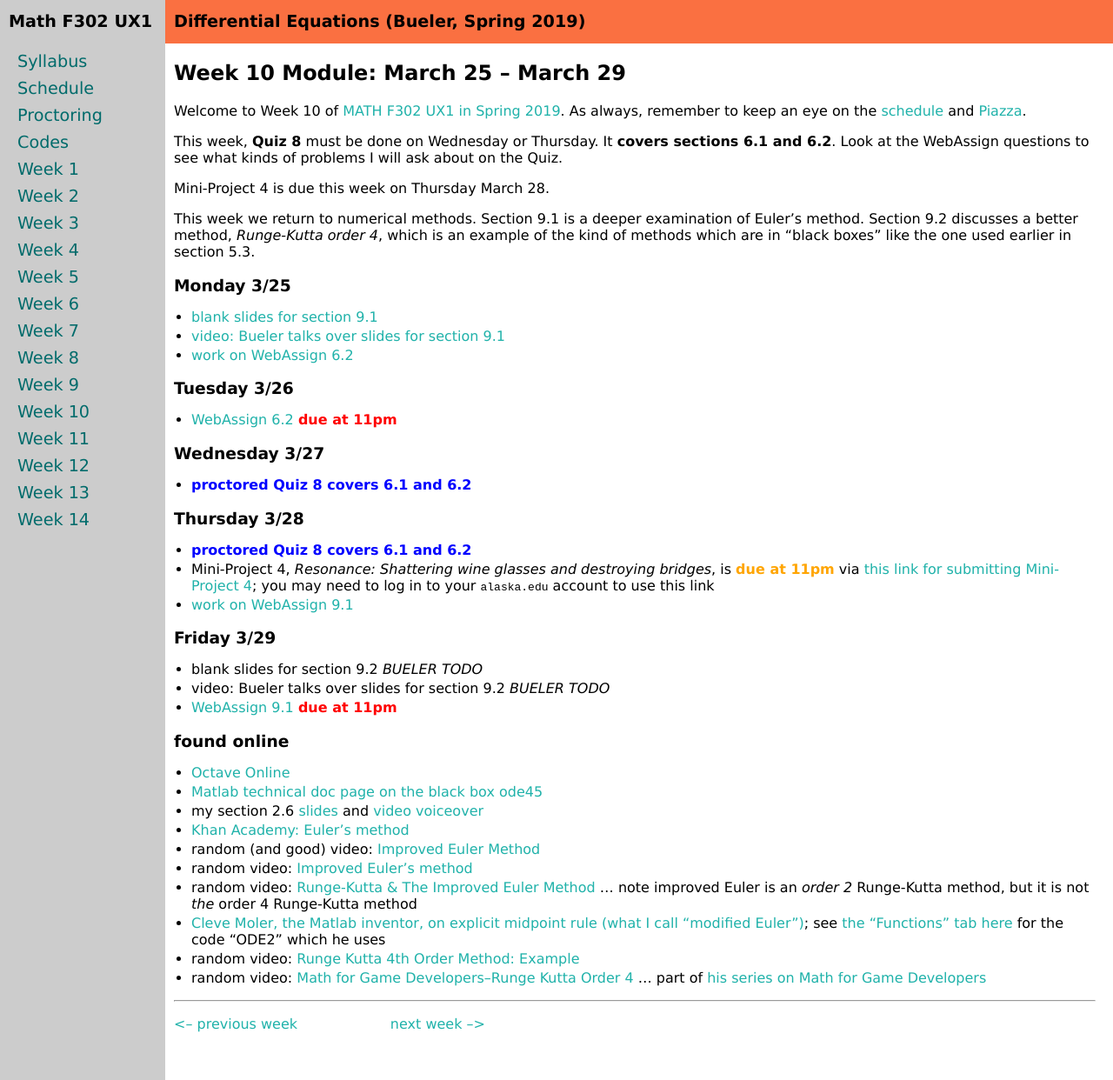
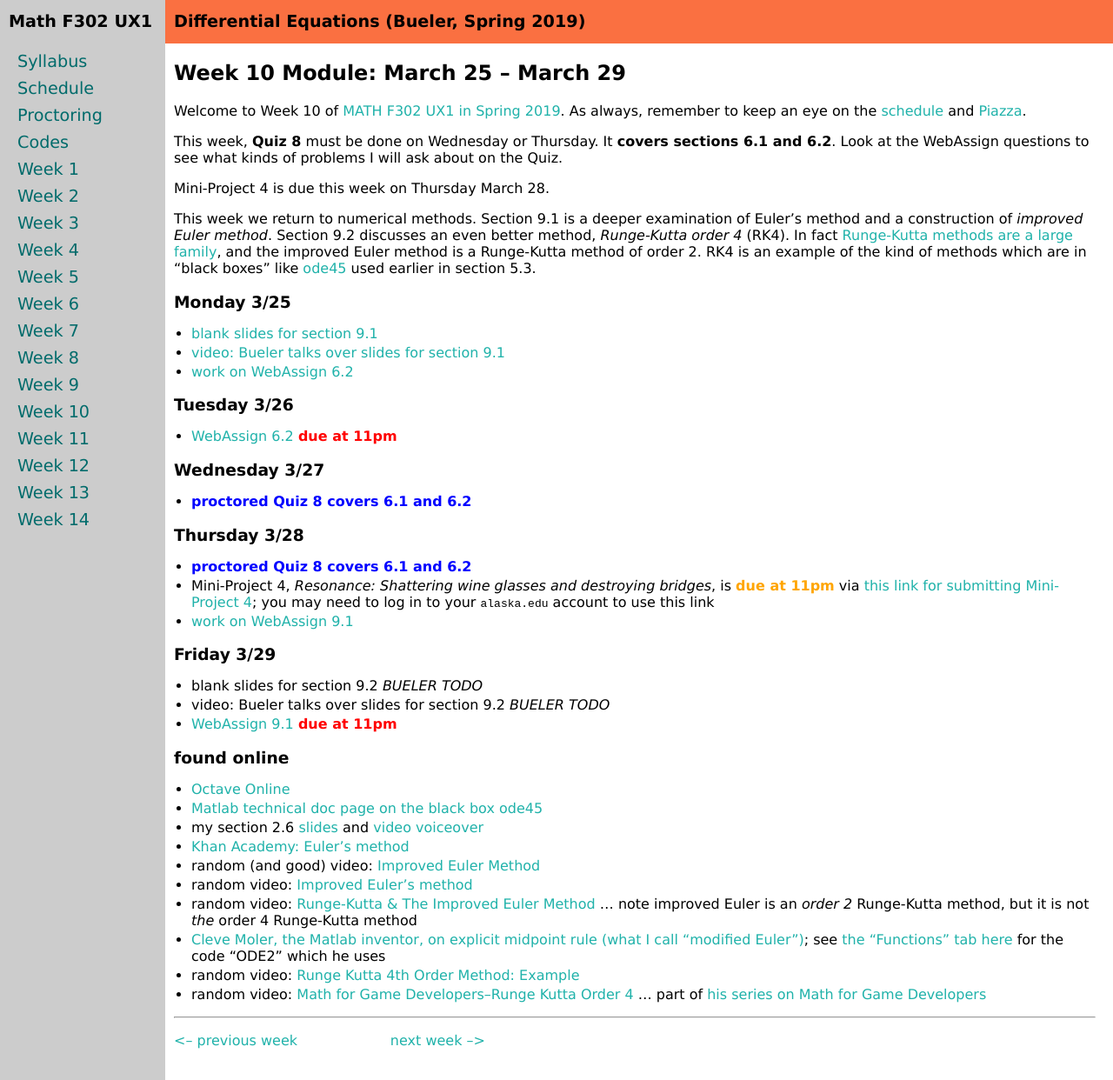
Before and after one commit to bueler/math302, a Jekyll site: the page built from week10.md, in a window 1280 px wide and 1242 px high. Shown: the whole window at 87% size. Built offline with Jekyll 4.4.1, drawn with Linux system fonts in a browser that asks for light colours.

Commit message:
minor: links for week10 module summary

```diff
--- a/week10.md
+++ b/week10.md
@@ -11,7 +11,7 @@ This week, **Quiz 8** must be done on Wednesday or Thursday.  It **covers sectio
 
 Mini-Project 4 is due this week on Thursday March 28.
 
-This week we return to numerical methods.  Section 9.1 is a deeper examination of Euler's method.  Section 9.2 discusses a better method, _Runge-Kutta order 4_, which is an example of the kind of methods which are in "black boxes" like the one used earlier in section 5.3.
+This week we return to numerical methods.  Section 9.1 is a deeper examination of Euler's method and a construction of _improved Euler method_.  Section 9.2 discusses an even better method, _Runge-Kutta order 4_ (RK4).  In fact [Runge-Kutta methods are a large family](https://en.wikipedia.org/wiki/Runge%E2%80%93Kutta_methods), and the improved Euler method is a Runge-Kutta method of order 2.  RK4 is an example of the kind of methods which are in "black boxes" like [ode45](https://www.mathworks.com/help/matlab/ref/ode45.html) used earlier in section 5.3.
 
 ### Monday 3/25
 * [blank slides for section 9.1](assets/slides/9-1.pdf)
```
